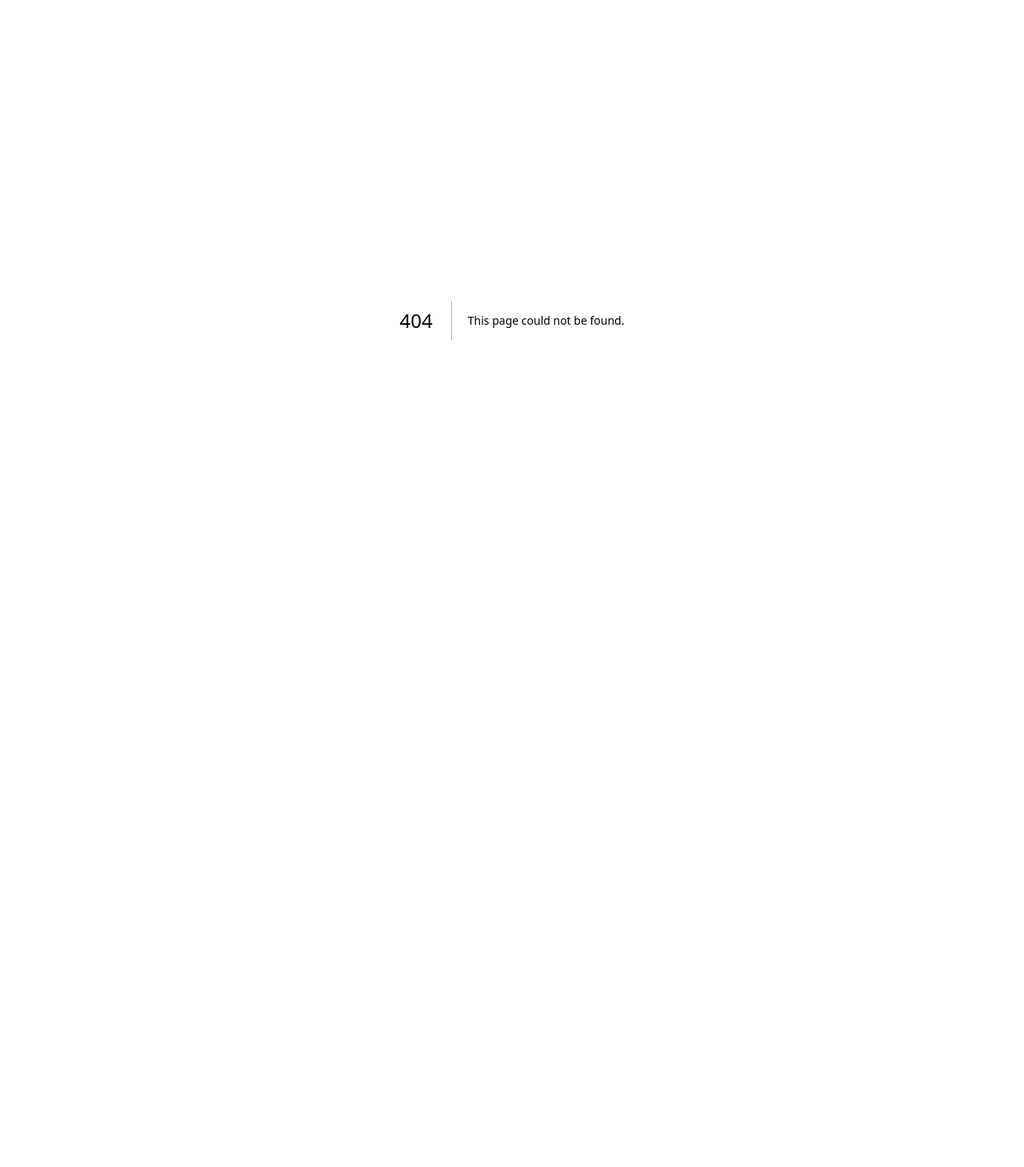
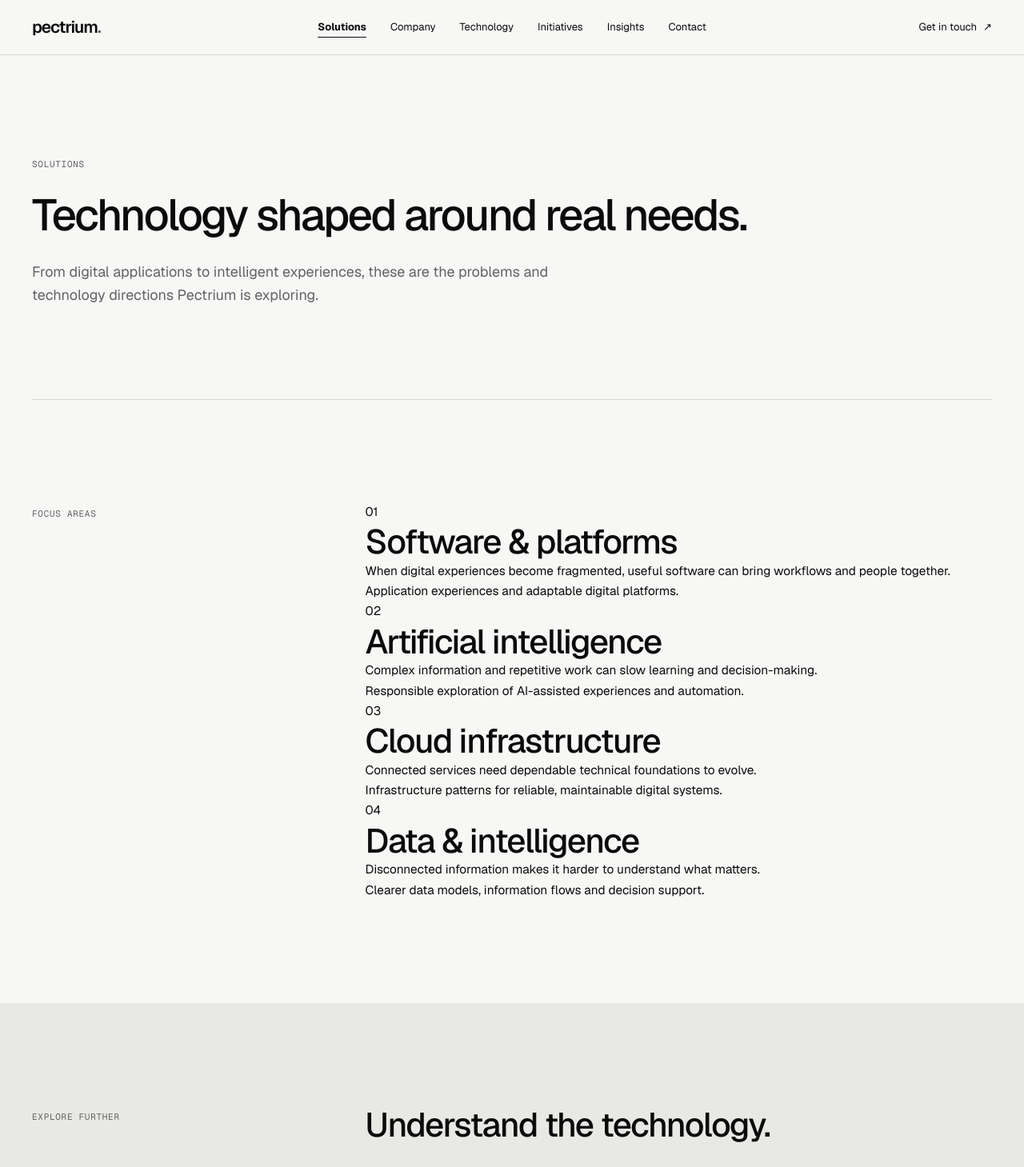
Before and after one commit to ejepsystems/ejepsystems, a Next.js app in the folder apps/web/: page /solutions in a window 1280 px wide. Before the commit this address had no page. Shown: the top 1459 px of the page at 80% size. Before the commit the page ends 800 px from the top, so only its background shows below. Built offline with nearby package versions, Linux system fonts and the light colour scheme.

Commit message:
feat(corporate): add solutions-first corporate page with honest capability boundaries

```diff
--- /dev/null
+++ b/apps/web/app/solutions/page.tsx
@@ -0,0 +1,20 @@
+import type { Metadata } from "next";
+import Link from "next/link";
+import { PageFrame, PageHero } from "@/components/page-frame";
+
+export const metadata: Metadata = {
+ title: "Solutions",
+ description: "Explore the problems and potential applications shaping Pectrium's focus on software, intelligent systems, cloud and data."
+};
+const areas=[
+ {number:"01",name:"Software & platforms",problem:"When digital experiences become fragmented, useful software can bring workflows and people together.",direction:"Application experiences and adaptable digital platforms."},
+ {number:"02",name:"Artificial intelligence",problem:"Complex information and repetitive work can slow learning and decision-making.",direction:"Responsible exploration of AI-assisted experiences and automation."},
+ {number:"03",name:"Cloud infrastructure",problem:"Connected services need dependable technical foundations to evolve.",direction:"Infrastructure patterns for reliable, maintainable digital systems."},
+ {number:"04",name:"Data & intelligence",problem:"Disconnected information makes it harder to understand what matters.",direction:"Clearer data models, information flows and decision support."}
+];
+export default function Solutions(){return <PageFrame>
+ <PageHero eyebrow="Solutions" title="Technology shaped around real needs." description="From digital applications to intelligent experiences, these are the problems and technology directions Pectrium is exploring."/>
+ <section className="shell editorial-section"><p className="section-index">Focus areas</p><div className="solution-rows">{areas.map(a=><article className="solution-row" key={a.number}><span className="solution-number">{a.number}</span><div><h2>{a.name}</h2><p>{a.problem}</p><p className="solution-direction">{a.direction}</p></div></article>)}</div></section>
+ <section className="editorial-band"><div className="shell editorial-section"><p className="section-index">Explore further</p><div><h2>Understand the technology.</h2><p>Explore the technologies informing these directions and the independent initiatives being developed.</p><div className="hero-actions"><Link className="text-link" href="/technology">Our technology <span aria-hidden="true">↗</span></Link><Link className="text-link" href="/ventures">Initiatives <span aria-hidden="true">↗</span></Link></div></div></div></section>
+ <section className="shell editorial-section"><p className="section-index">Current scope</p><div><p className="editorial-disclaimer">These descriptions identify areas of focus and potential applications. They do not represent a catalog of currently available commercial services or verified customer deployments.</p></div></section>
+ </PageFrame>;}
```
